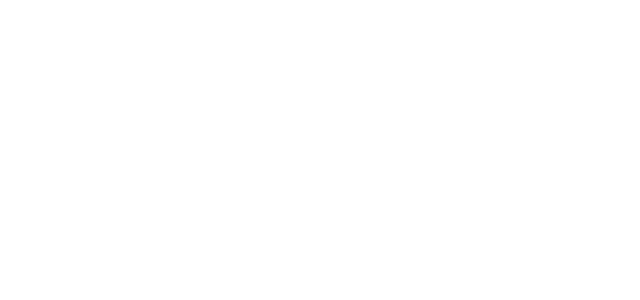
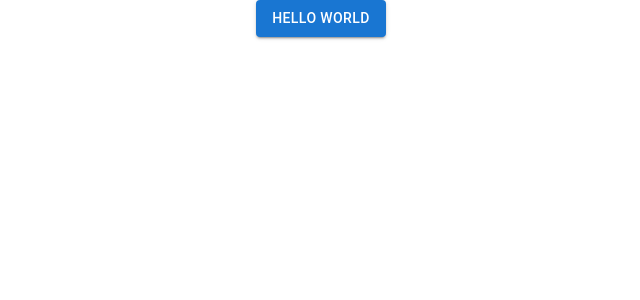
Before and after one commit to MarenCarlo/adaptative-page-p1, a React (Create React App) app: page / in a window 1280 px wide. Shown: the top 300 px of the page, without its empty margins (319-959 px from the left). Built offline with nearby package versions, Linux system fonts and the light colour scheme.

Commit message:
Instalacion de MUI para la interfaz

```diff
--- a/package.json
+++ b/package.json
@@ -3,6 +3,9 @@
   "version": "0.1.0",
   "private": true,
   "dependencies": {
+    "@emotion/react": "^11.9.0",
+    "@emotion/styled": "^11.8.1",
+    "@mui/material": "^5.6.2",
     "@testing-library/jest-dom": "^5.16.4",
     "@testing-library/react": "^13.1.1",
     "@testing-library/user-event": "^13.5.0",
--- a/src/App.tsx
+++ b/src/App.tsx
@@ -1,9 +1,11 @@
 import './App.css';
+import Button from '@mui/material/Button';
+
 
 function App() {
   return (
     <div className="App">
-
+      <Button variant="contained">Hello World</Button>
     </div>
   );
 }
```
Also changed, not shown: 1 other file (tests, documents, lock files or other folders).
